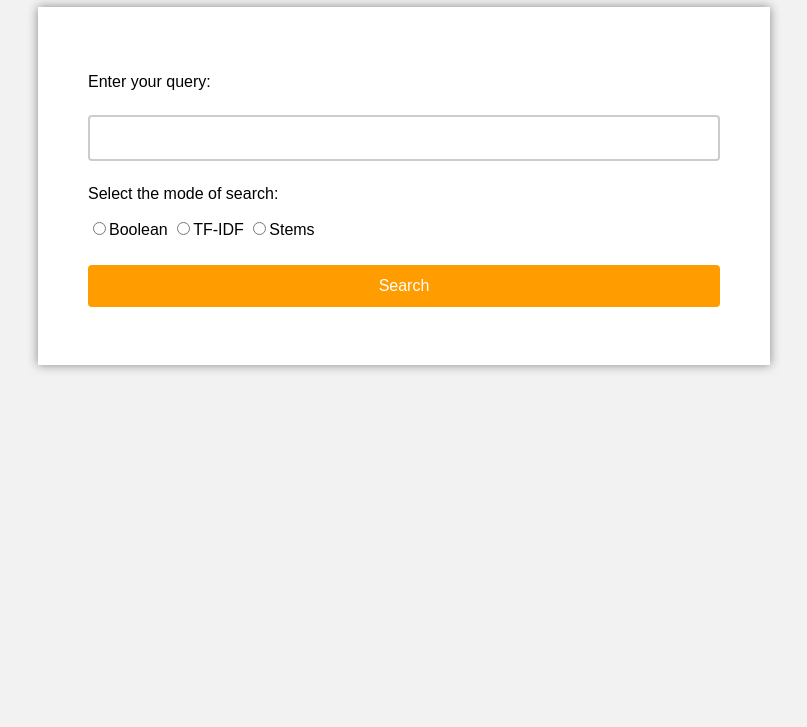
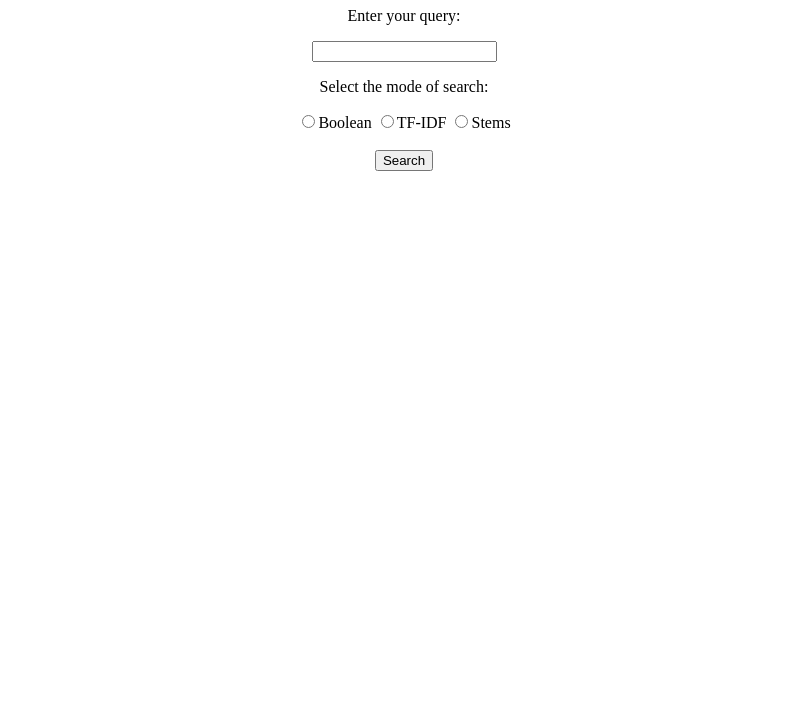
Before and after one commit to lisja/KIK-LG211_HALM, a plain HTML site: page WEEK_4/index.html in a window 1280 px wide. Shown: the part 73-800 px from the top of the page, without its empty margins (236-1043 px from the left). Drawn offline with Linux system fonts and the light colour scheme.

Commit message:
centered the contents of the webpage

```diff
--- a/WEEK_4/index.html
+++ b/WEEK_4/index.html
@@ -2,48 +2,16 @@
 <html>
   <head>
     <title>Document Search</title>
-    <style>
-      body {
-        font-family: Arial, sans-serif;
-        background-color: #f2f2f2;
-      }
-      h1 {
-        text-align: center;
-        color: #d1bc99;
-      }
-      form {
-        margin: auto;
-        width: 50%;
-        padding: 50px;
-        background-color: white;
-        box-shadow: 0px 0px 10px 0px #888;
-      }
-      input[type=text], input[type=submit] {
-        width: 100%;
-        padding: 12px 20px;
-        margin: 8px 0;
-        box-sizing: border-box;
-        border: 2px solid #ccc;
-        border-radius: 4px;
-        font-size: 16px;
-      }
-      input[type=submit] {
-        background-color: #ff9d00;
-        color: white;
-        border: none;
-        cursor: pointer;
-      }
-    </style>
   </head>
-  <body>
+  <body style="text-align:center;">
     <h1>Document Search</h1>
     <form action="/" method="post">
       <p>Enter your query:</p>
       <input type="text" name="input_query">
       <p>Select the mode of search:</p>
       <input type="radio" name="mode" value="boolean">Boolean
-      <input type="radio" name="mode" value="tfv">TF-IDF
-      <input type="radio" name="mode" value="stems">Stems
+      <input type="radio" name="mode" value="tfv" style="text-align:center;">TF-IDF
+      <input type="radio" name="mode" value="stems" style="text-align:center;">Stems
       <br><br>
       <input type="submit" value="Search">
     </form>
```
